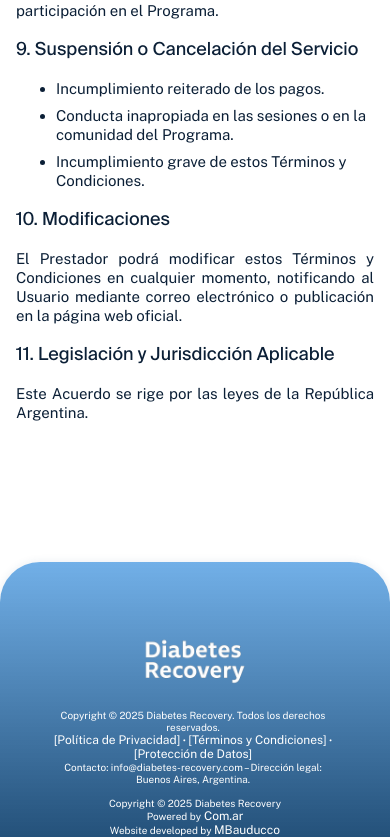
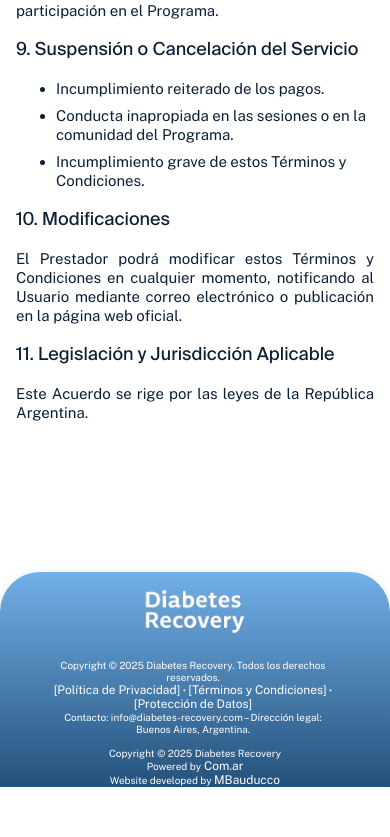
Before and after one commit to miguelbauducco/diabetesRecovery, a React (Create React App) app: page /terminos in a window 390 px wide. Shown: the part 2612-3449 px from the top of the page. After the commit the page ends 3399 px from the top, so only its background shows below. Built offline with nearby package versions, Linux system fonts and the light colour scheme.

Commit message:
cambios footer

```diff
--- a/src/App.css
+++ b/src/App.css
@@ -660,7 +660,7 @@ swiper-slide.swiper-slide-active {
 
 
 .footer-row{
-  margin-top:40px;
+  margin-top:25px;
   display: flex;
   flex-direction: row;
   justify-content:space-between;
@@ -1118,9 +1118,8 @@ swiper-slide.swiper-slide-active {
     margin-top: -20px;
   }
 
-  .footer-section {
-    /*padding-bottom: -28px;*/
-    margin-bottom: -50px;
+  .footer-section{
+    padding-bottom: -28px;
     margin-top: 120px;
   }
 
@@ -1141,6 +1140,7 @@ swiper-slide.swiper-slide-active {
     align-items: center;
     justify-content: center;
     width: 100%;
+    margin-top: -20px;
     gap: 12px;
   }
 
```
